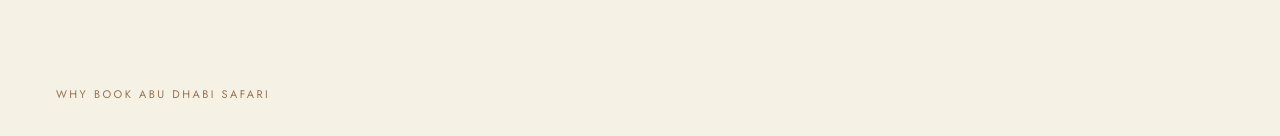
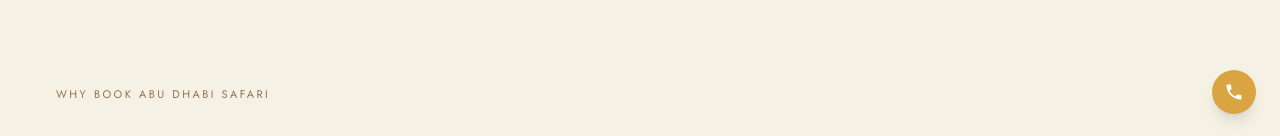
Before and after one commit to Muneebmalikktk/book-abu-dhabi-safari-frontend, a React (Vite) app: page /why-us in a window 1280 px wide. Shown: the part 590-726 px from the top of the page. Built offline with nearby package versions, Linux system fonts and the light colour scheme; no server answers.

Commit message:
add call icon on each page and setup tracking for call icon

```diff
--- /dev/null
+++ b/src/components/CallButton.jsx
@@ -0,0 +1,23 @@
+import { trackEvent, PHONE } from "../lib/site";
+export default function CallButton() {
+  const phoneNumber = PHONE;
+
+  return (
+    <a
+      href={`tel:${phoneNumber}`}
+      id="call-float"
+      data-cta="call-float"
+      aria-label="Call us"
+      onClick={() => trackEvent("call_click", { location: "floating_button" })}
+      className="group fixed right-4 bottom-22 z-50 flex items-center gap-0 rounded-full bg-[#D9A441] py-3 pr-3 pl-3 text-white shadow-lg transition-all duration-300 hover:gap-3 hover:pl-5 sm:right-6 sm:bottom-24"
+    >
+      <span className="hidden max-w-0 overflow-hidden text-[0.72rem] tracking-[0.14em] whitespace-nowrap uppercase transition-all duration-300 group-hover:max-w-[220px] sm:inline">
+        Call us
+      </span>
+
+      <svg viewBox="0 0 24 24" aria-hidden="true" className="h-5 w-5 shrink-0 fill-current">
+        <path d="M6.62 10.79a15.05 15.05 0 0 0 6.59 6.59l2.2-2.2a1 1 0 0 1 1.01-.24c1.12.37 2.33.56 3.58.56a1 1 0 0 1 1 1V20a1 1 0 0 1-1 1C10.61 21 3 13.39 3 4a1 1 0 0 1 1-1h3.5a1 1 0 0 1 1 1c0 1.25.2 2.46.56 3.58a1 1 0 0 1-.25 1.01l-2.19 2.2z" />
+      </svg>
+    </a>
+  );
+}
--- a/src/pages/Book.jsx
+++ b/src/pages/Book.jsx
@@ -4,6 +4,7 @@ import Footer from "../components/Footer.jsx";
 import BookingForm from "../components/BookingForm.jsx";
 import { useReveal } from "../hooks/useReveal.js";
 import WhatsAppButton from "../components/WhatsAppButton";
+import CallButton from "../components/CallButton"
 import { Helmet } from "react-helmet-async";
 import { whatsappHref } from "../lib/site.js";
 
@@ -104,10 +105,12 @@ export default function BookPage() {
           </div>
         </section>
 
+        <CallButton/>
         <WhatsAppButton />
       </main>
 
       <Footer />
+
     </div>
   );
 }
--- a/src/pages/Home.jsx
+++ b/src/pages/Home.jsx
@@ -7,6 +7,7 @@ import WhyChooseUs from "../components/WhyChooseUs";
 import Testimonials from "../components/Testimonials";
 import BookingForm from "../components/BookingForm";
 import WhatsAppButton from "../components/WhatsAppButton";
+import CallButton from "../components/CallButton"
 import Footer from "../components/Footer";
 import { Helmet } from "react-helmet-async";
 
@@ -52,10 +53,12 @@ export default function Home() {
         <WhyChooseUs />
         <Testimonials />
         <BookingForm />
+        <CallButton/>
+        <WhatsAppButton />
       </main>
 
       <Footer />
-      <WhatsAppButton />
+
     </div>
   );
 }
--- a/src/pages/PackageDetail.jsx
+++ b/src/pages/PackageDetail.jsx
@@ -3,6 +3,7 @@ import { Helmet } from "react-helmet-async";
 import Navbar from "../components/Navbar.jsx";
 import Footer from "../components/Footer.jsx";
 import WhatsAppButton from "../components/WhatsAppButton.jsx";
+import CallButton from "../components/CallButton"
 import { safariPackages } from "../data/safariPackages.js";
 import { WHATSAPP_NUMBER } from "../lib/site.js";
 import { BUTTON_TEXT } from "../constants/uiText.js";
@@ -187,9 +188,10 @@ export default function PackageDetail() {
             </aside>
           </div>
         </section>
+        <CallButton/>
+        <WhatsAppButton />
       </main>
       <Footer />
-      <WhatsAppButton />
     </div>
   );
 }
--- a/src/pages/Packages.jsx
+++ b/src/pages/Packages.jsx
@@ -5,6 +5,7 @@ import SafariCard from "../components/SafariCard.jsx";
 import Reveal from "../components/Reveal.jsx";
 import { safariPackages } from "../data/safariPackages.js";
 import WhatsAppButton from "../components/WhatsAppButton";
+import CallButton from "../components/CallButton"
 import { Helmet } from "react-helmet-async";
 
 export default function PackagesPage() {
@@ -46,6 +47,7 @@ export default function PackagesPage() {
             ))}
           </div>
         </section>
+        <CallButton/>
         <WhatsAppButton />
       </main>
       <Footer />
--- a/src/pages/Reviews.jsx
+++ b/src/pages/Reviews.jsx
@@ -5,6 +5,7 @@ import Navbar from "../components/Navbar.jsx";
 import PageHero from "../components/PageHero.jsx";
 import Footer from "../components/Footer.jsx";
 import WhatsAppButton from "../components/WhatsAppButton";
+import CallButton from "../components/CallButton"
 import ReviewCard from "../components/reviews/ReviewCard.jsx";
 import ReviewForm from "../components/reviews/ReviewForm.jsx";
 import { Helmet } from "react-helmet-async";
@@ -138,6 +139,7 @@ export default function ReviewsPage() {
           </div>
         </section>
 
+        <CallButton/>
         <WhatsAppButton />
       </main>
 
--- a/src/pages/Why-us.jsx
+++ b/src/pages/Why-us.jsx
@@ -3,6 +3,7 @@ import PageHero from "../components/PageHero.jsx";
 import Footer from "../components/Footer.jsx";
 import { Link } from "react-router";
 import WhatsAppButton from "../components/WhatsAppButton";
+import CallButton from "../components/CallButton"
 import { Helmet } from "react-helmet-async";
 
 const reasons = [
@@ -115,6 +116,7 @@ export default function WhyUsPage() {
           </div>
         </section>
 
+        <CallButton/>
         <WhatsAppButton />
       </main>
 
```
